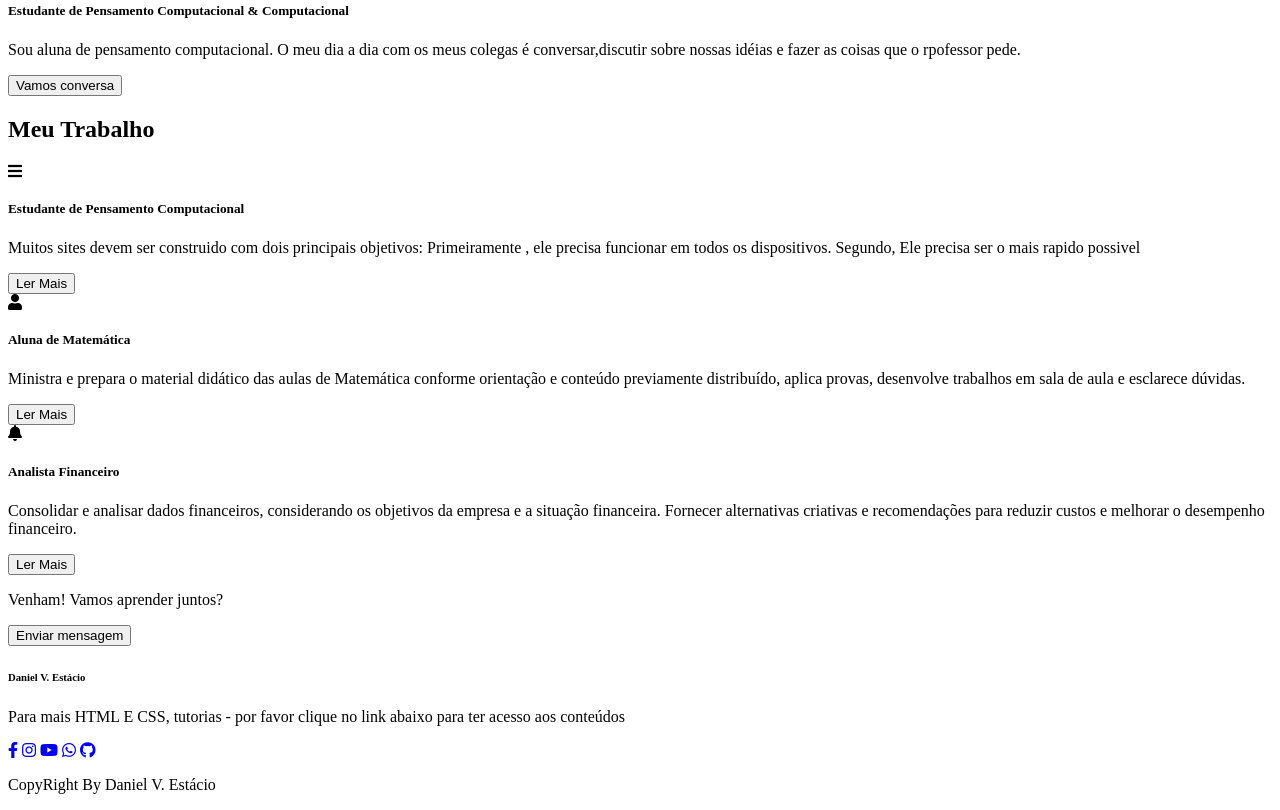
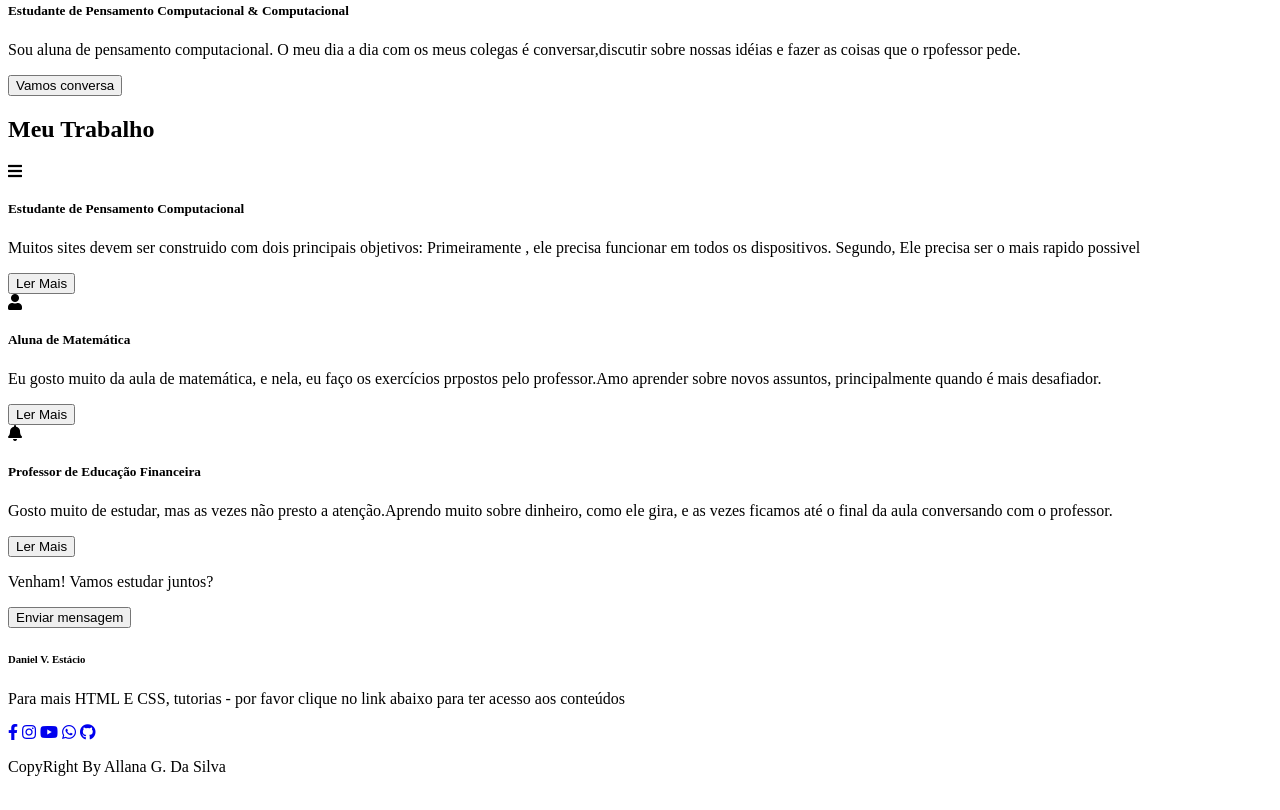
Before and after one commit to 4llana/portfolio, a plain HTML site: page index.html in a window 1280 px wide. Shown: the part 496-1306 px from the top of the page. Drawn offline with Linux system fonts and the light colour scheme.

Commit message:
Update index.html

```diff
--- a/index.html
+++ b/index.html
@@ -75,16 +75,16 @@
                     <i class="fas fa-user"></i>
                     <h5>Aluna de Matemática</h5>
                     <div class="Paragrafo-button">
-                        <p>Ministra e prepara o material didático das aulas de Matemática conforme orientação e conteúdo previamente distribuído, aplica provas, desenvolve trabalhos em sala de aula e esclarece dúvidas.</p>
+                        <p>Eu gosto muito da aula de matemática, e nela, eu faço os exercícios prpostos pelo professor.Amo aprender sobre novos assuntos, principalmente quando é mais desafiador.</p>
                         <button type="button">Ler Mais</button><!--button-->
                     </div><!--Paragrafo-button-->
                 </div><!--Card-->
 
                 <div class="Card">
                     <i class="fas fa-bell"></i>
-                    <h5>Analista Financeiro</h5>
+                    <h5>Professor de Educação Financeira</h5>
                     <div class="Paragrafo-button">
-                        <p>Consolidar e analisar dados financeiros, considerando os objetivos da empresa e a situação financeira. Fornecer alternativas criativas e recomendações para reduzir custos e melhorar o desempenho financeiro. </p>
+                        <p>Gosto muito de estudar, mas as vezes não presto a atenção.Aprendo muito sobre dinheiro, como ele gira, e as vezes ficamos até o final da aula conversando com o professor.</p>
                         <button type="button">Ler Mais</button><!--button-->
                     </div><!--Paragrafo-button-->
                 </div><!--Card-->
@@ -93,7 +93,7 @@
 
         <!--Contatos-->
         <div class="me-contate">
-            <p>Venham! Vamos aprender juntos?</p>
+            <p>Venham! Vamos estudar juntos?</p>
             <button type="button">Enviar mensagem</button><!--button-->
         </div><!--me-contate-->
 
@@ -108,7 +108,7 @@
                 <a href="#"><i class="fab fa-whatsapp web"></i></a>
                 <a href="#"><i class="fab fa-github"></i></a>
             </div><!--Redes-sociais-->
-            <p class="end">CopyRight By Daniel V. Estácio</p>
+            <p class="end">CopyRight By Allana G. Da Silva</p>
         </footer>
 
     </body>
```
